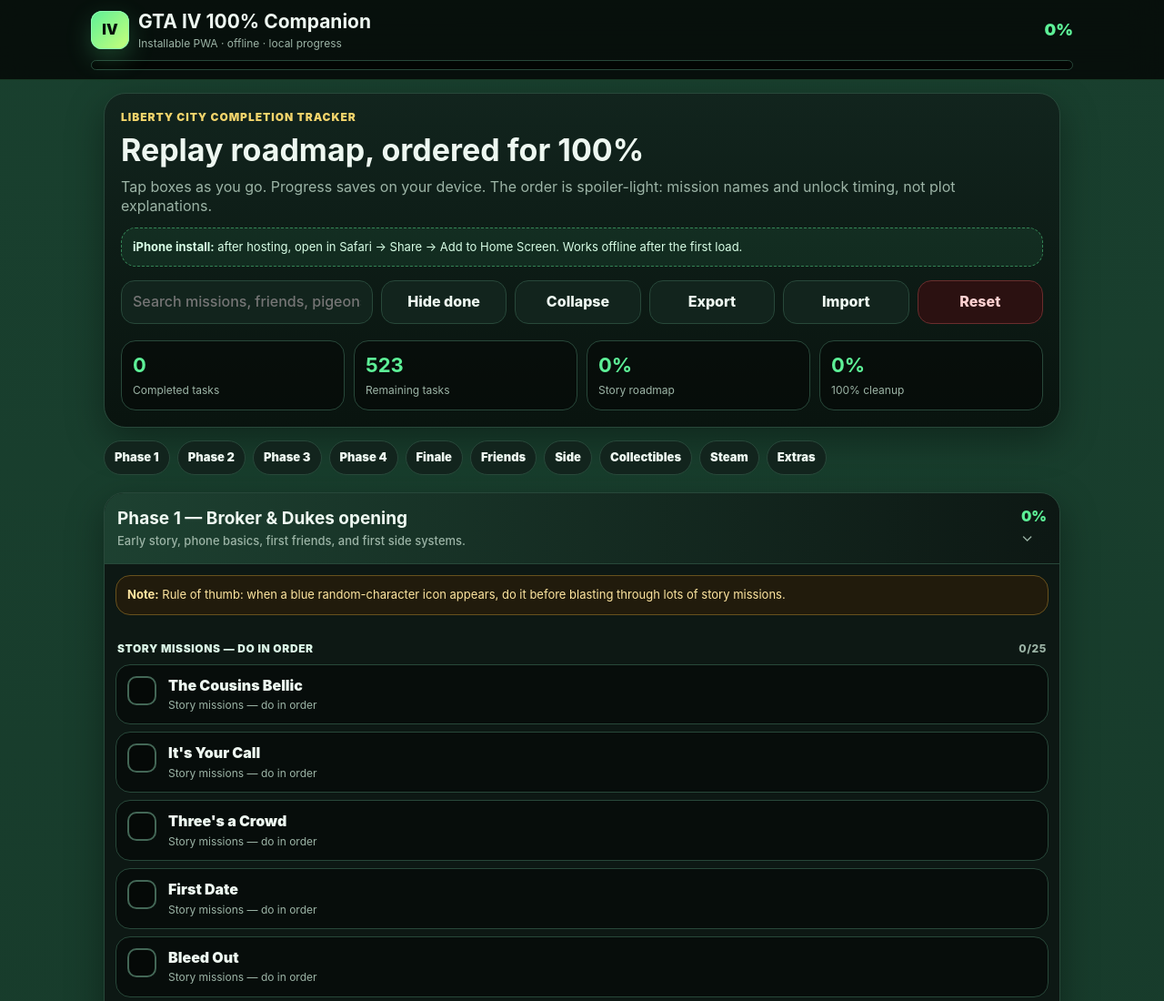
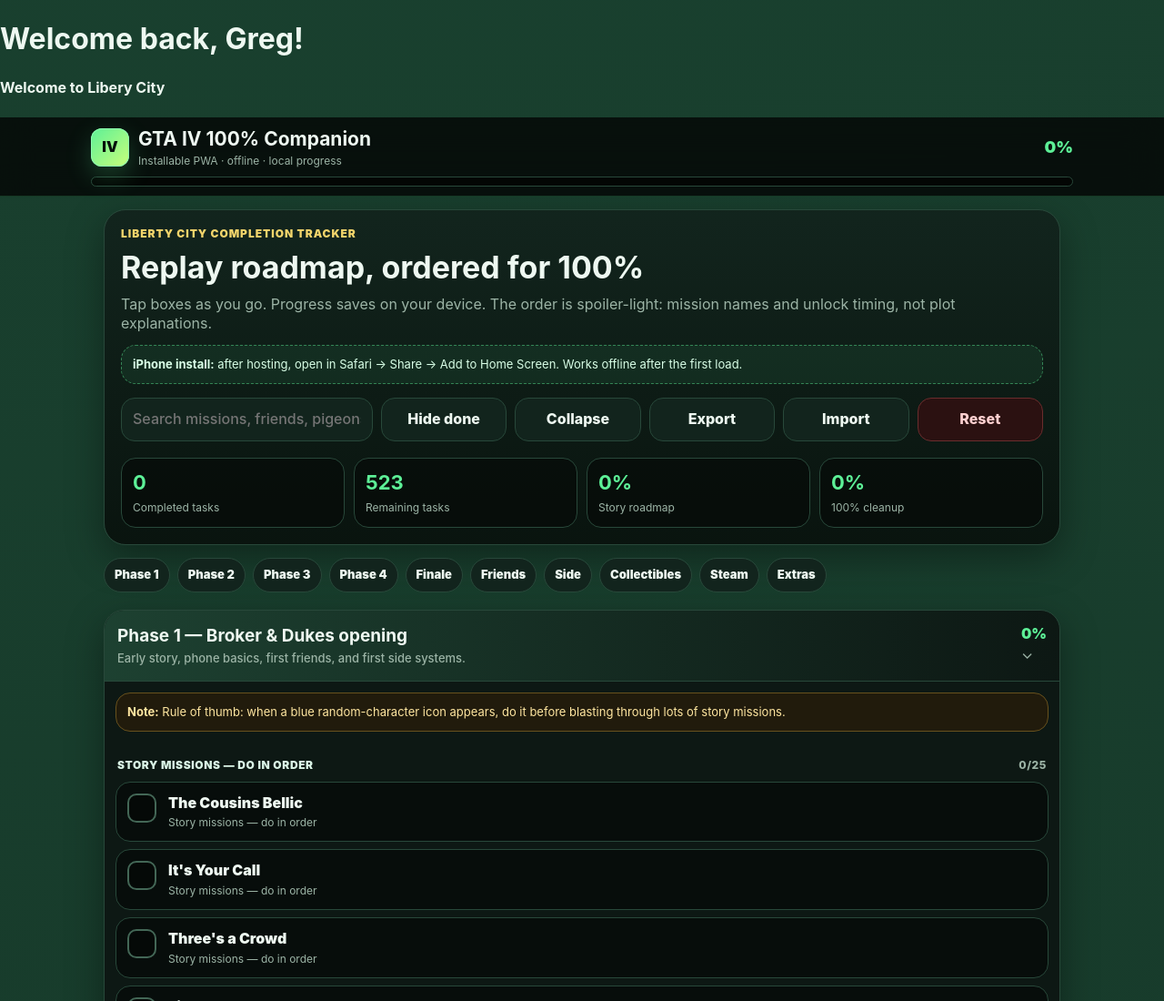
Before and after one commit to bigsoxfan23/GTA-IV-100-Guide, a plain HTML site: page index.html in a window 1280 px wide. Shown: the top 1100 px of the page at 91% size. Drawn offline with Linux system fonts and the light colour scheme.

Commit message:
Update index.html
Add welcome heading

```diff
--- a/index.html
+++ b/index.html
@@ -19,6 +19,8 @@
 </style>
 </head>
 <body>
+  <h1>Welcome back, Greg!</h1>
+  <h4>Welcome to Libery City</h4>
 <header class="appbar"><div class="topline"><div class="logo">IV</div><div class="titles"><h1>GTA IV 100% Companion</h1><p>Installable PWA · offline · local progress</p></div><div class="bigpct" id="bigPct">0%</div></div><div class="meter"><span id="topMeter"></span></div></header>
 <main>
   <section class="hero"><div class="heroIn"><div class="kicker">Liberty City completion tracker</div><h2>Replay roadmap, ordered for 100%</h2><p>Tap boxes as you go. Progress saves on your device. The order is spoiler-light: mission names and unlock timing, not plot explanations.</p><div class="installBox"><b>iPhone install:</b> after hosting, open in Safari → Share → Add to Home Screen. Works offline after the first load.</div><div class="controls"><input id="search" class="search" placeholder="Search missions, friends, pigeons, races…"><button class="control" id="hideDone">Hide done</button><button class="control" id="collapseAll">Collapse</button><button class="control" id="exportBtn">Export</button><label class="control file">Import<input id="importFile" type="file" accept="application/json"></label><button class="control danger" id="resetBtn">Reset</button></div></div><div class="dashboard"><div class="stat"><b id="statDone">0</b><span>Completed tasks</span></div><div class="stat"><b id="statLeft">0</b><span>Remaining tasks</span></div><div class="stat"><b id="statStory">0%</b><span>Story roadmap</span></div><div class="stat"><b id="statSide">0%</b><span>100% cleanup</span></div></div></section>
```
